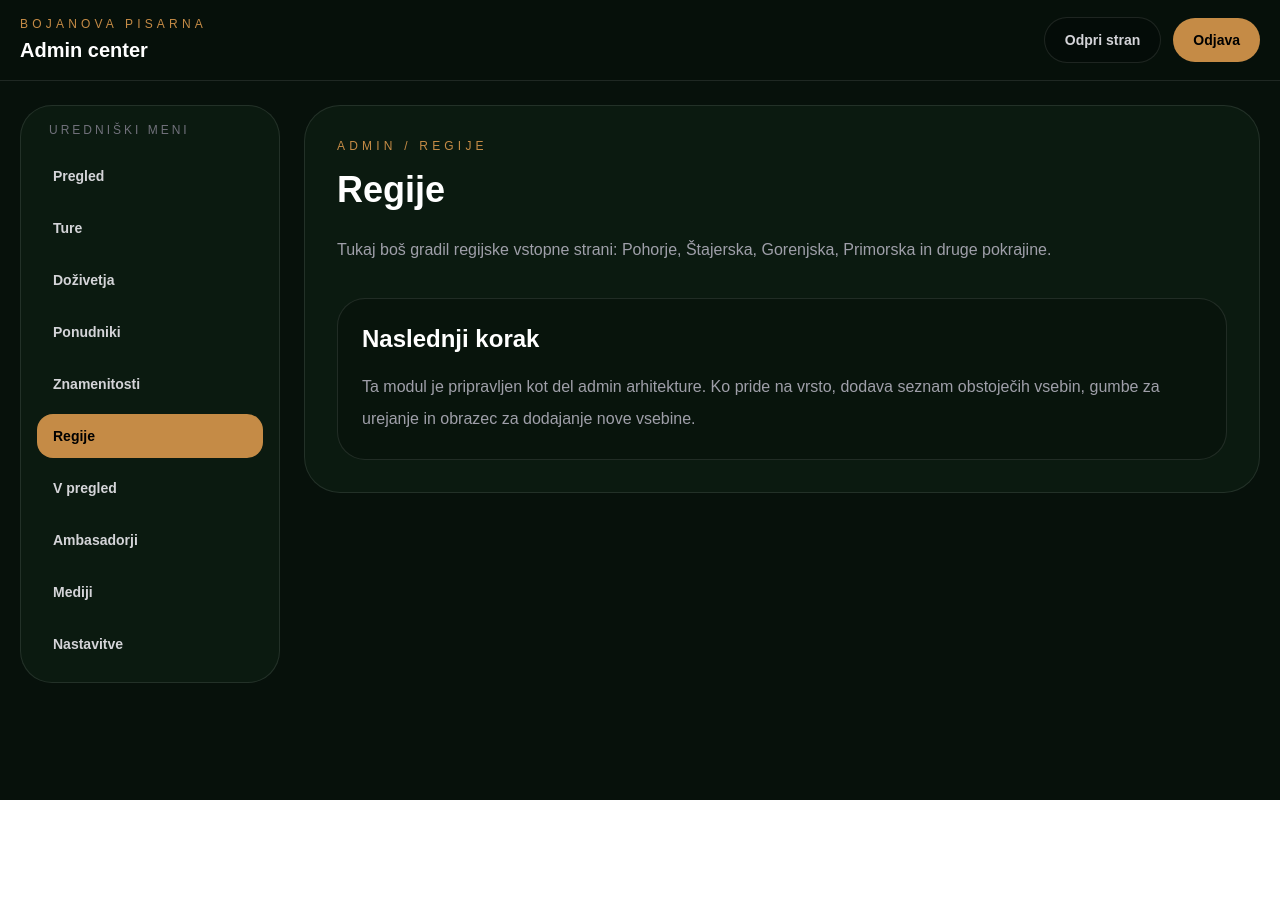
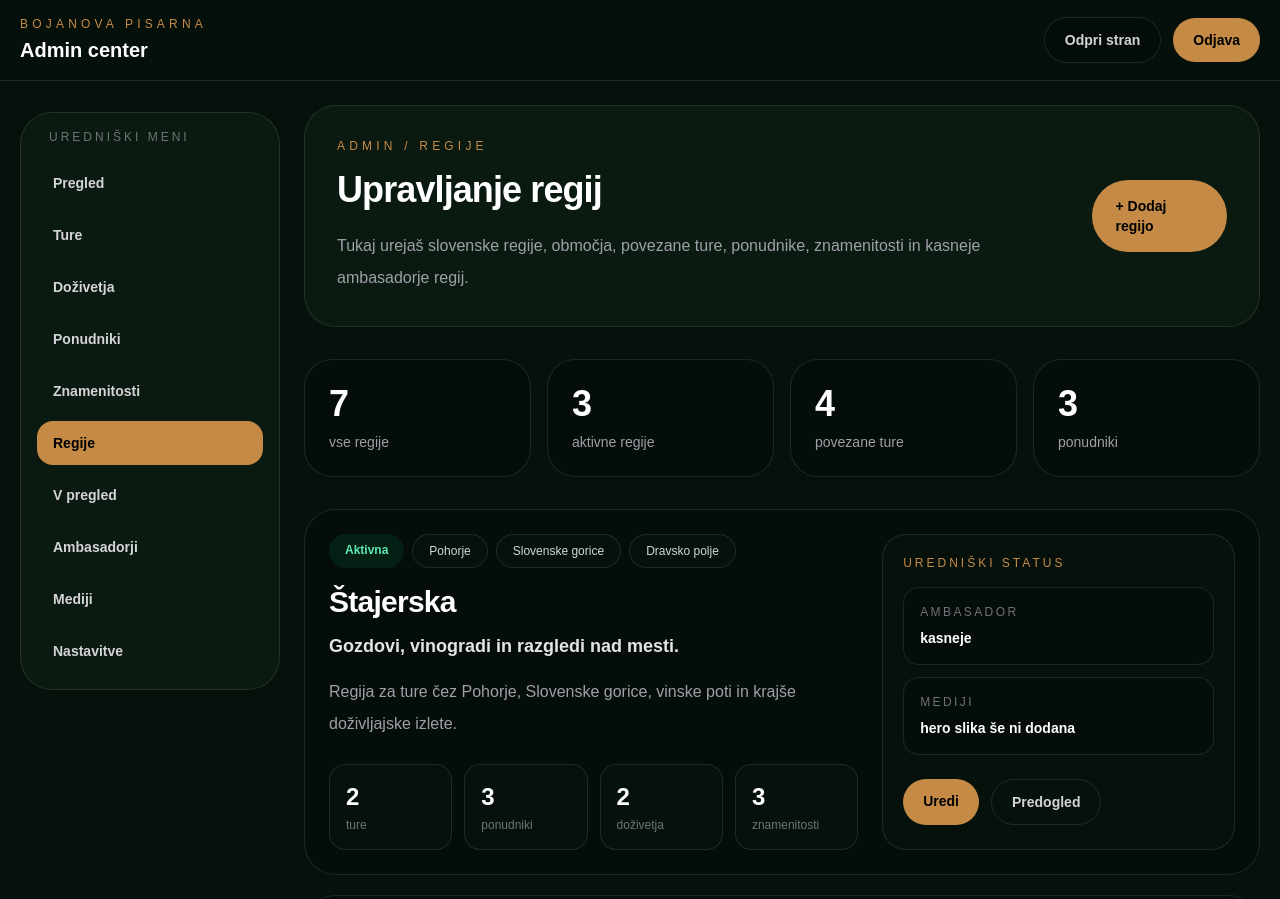
Before and after one commit to rabojan/bojan-on-bike-app, a Next.js app: page /admin/regije in a window 1280 px wide. Shown: the top 899 px of the page. Before the commit the page ends 800 px from the top, so only its background shows below. Built offline with nearby package versions, Linux system fonts and the light colour scheme; sample sign-in values are in the browser's storage.

Commit message:
Add admin regions overview

```diff
--- a/app/admin/regije/page.tsx
+++ b/app/admin/regije/page.tsx
@@ -1,28 +1,283 @@
+import Link from "next/link";
+
 import AdminShell from "@/components/AdminShell";
 
-export default function AdminPlaceholderPage() {
+const regions = [
+  {
+    name: "Štajerska",
+    slug: "stajerska",
+    status: "Aktivna",
+    headline: "Gozdovi, vinogradi in razgledi nad mesti.",
+    description:
+      "Regija za ture čez Pohorje, Slovenske gorice, vinske poti in krajše doživljajske izlete.",
+    areas: ["Pohorje", "Slovenske gorice", "Dravsko polje"],
+    trails: 2,
+    providers: 3,
+    experiences: 2,
+    points: 3,
+    ambassador: "kasneje",
+  },
+  {
+    name: "Koroška",
+    slug: "koroska",
+    status: "V pripravi",
+    headline: "Mirne doline, gozdne ceste in gorski značaj.",
+    description:
+      "Koroška bo namenjena turam z več narave, manj gneče in močnim lokalnim karakterjem.",
+    areas: ["Dravska dolina", "Peca", "Uršlja gora"],
+    trails: 0,
+    providers: 0,
+    experiences: 0,
+    points: 0,
+    ambassador: "ni določen",
+  },
+  {
+    name: "Gorenjska",
+    slug: "gorenjska",
+    status: "Aktivna",
+    headline: "Alpski razgledi, jezera in poti ob vodi.",
+    description:
+      "Regija za alpske pobege, družinske ture, razgledne poti in kolesarske dneve ob vodi.",
+    areas: ["Bled", "Bohinj", "Kranjska Gora"],
+    trails: 1,
+    providers: 0,
+    experiences: 0,
+    points: 0,
+    ambassador: "kasneje",
+  },
+  {
+    name: "Primorska",
+    slug: "primorska",
+    status: "Aktivna",
+    headline: "Sonce, burja, Kras in poti proti morju.",
+    description:
+      "Primorska povezuje razglede, kulinariko, kamnite vasi, doline rek in daljše gravel dneve.",
+    areas: ["Soška dolina", "Kras", "Vipavska dolina"],
+    trails: 1,
+    providers: 0,
+    experiences: 0,
+    points: 0,
+    ambassador: "kasneje",
+  },
+  {
+    name: "Notranjska",
+    slug: "notranjska",
+    status: "V pripravi",
+    headline: "Jezera, gozdovi in skrivnostni kraški svet.",
+    description:
+      "Notranjska bo odlična za mirnejše ture, naravne posebnosti in poti z močnim občutkom odkrivanja.",
+    areas: ["Cerkniško jezero", "Rakov Škocjan", "Snežnik"],
+    trails: 0,
+    providers: 0,
+    experiences: 0,
+    points: 0,
+    ambassador: "ni določen",
+  },
+  {
+    name: "Dolenjska",
+    slug: "dolenjska",
+    status: "V pripravi",
+    headline: "Mehki griči, reke, zidanice in počasnejši ritem.",
+    description:
+      "Dolenjska je prostor za vinske poti, družinske ture, rečne odseke in lokalne postanke.",
+    areas: ["Krka", "Gorjanci", "Novo mesto"],
+    trails: 0,
+    providers: 0,
+    experiences: 0,
+    points: 0,
+    ambassador: "ni določen",
+  },
+  {
+    name: "Prekmurje",
+    slug: "prekmurje",
+    status: "V pripravi",
+    headline: "Ravnine, termalni kraji, Mura in odprti horizonti.",
+    description:
+      "Prekmurje bo primerno za lahkotnejše ture, e-bike dneve, kulinariko in družinske izlete.",
+    areas: ["Mura", "Goričko", "Moravske Toplice"],
+    trails: 0,
+    providers: 0,
+    experiences: 0,
+    points: 0,
+    ambassador: "ni določen",
+  },
+];
+
+const activeRegions = regions.filter((region) => region.status === "Aktivna").length;
+const totalTrails = regions.reduce((sum, region) => sum + region.trails, 0);
+const totalProviders = regions.reduce((sum, region) => sum + region.providers, 0);
+const totalPoints = regions.reduce((sum, region) => sum + region.points, 0);
+
+export default function AdminRegionsPage() {
   return (
     <AdminShell active="regije">
-      <section className="rounded-[36px] border border-white/10 bg-[#0b1a10] p-8">
-        <div className="text-xs uppercase tracking-[0.35em] text-[#c58b46]">
-          Admin / Regije
-        </div>
+      <div className="space-y-8">
+        <section className="rounded-[32px] border border-white/10 bg-[#0b1a10] p-8 md:flex md:items-center md:justify-between md:gap-8">
+          <div>
+            <p className="mb-4 text-xs uppercase tracking-[0.35em] text-[#c58b46]">
+              Admin / Regije
+            </p>
+            <h1 className="text-4xl font-black tracking-tight text-white">
+              Upravljanje regij
+            </h1>
+            <p className="mt-5 max-w-3xl text-base leading-8 text-zinc-400">
+              Tukaj urejaš slovenske regije, območja, povezane ture,
+              ponudnike, znamenitosti in kasneje ambasadorje regij.
+            </p>
+          </div>
 
-        <h1 className="mt-4 text-4xl font-black">Regije</h1>
+          <Link
+            href="/admin/regije/nova"
+            className="mt-6 inline-flex rounded-full bg-[#c58b46] px-6 py-4 text-sm font-bold text-black md:mt-0"
+          >
+            + Dodaj regijo
+          </Link>
+        </section>
 
-        <p className="mt-6 max-w-3xl leading-8 text-zinc-400">
-          Tukaj boš gradil regijske vstopne strani: Pohorje, Štajerska, Gorenjska, Primorska in druge pokrajine.
-        </p>
+        <section className="grid gap-4 md:grid-cols-4">
+          <div className="rounded-[28px] border border-white/10 bg-black/20 p-6">
+            <div className="text-4xl font-black">{regions.length}</div>
+            <div className="mt-2 text-sm text-zinc-400">vse regije</div>
+          </div>
 
-        <div className="mt-8 rounded-[28px] border border-white/10 bg-black/20 p-6">
-          <div className="text-2xl font-black">Naslednji korak</div>
-          <p className="mt-4 leading-8 text-zinc-400">
-            Ta modul je pripravljen kot del admin arhitekture. Ko pride na vrsto,
-            dodava seznam obstoječih vsebin, gumbe za urejanje in obrazec za
-            dodajanje nove vsebine.
+          <div className="rounded-[28px] border border-white/10 bg-black/20 p-6">
+            <div className="text-4xl font-black">{activeRegions}</div>
+            <div className="mt-2 text-sm text-zinc-400">aktivne regije</div>
+          </div>
+
+          <div className="rounded-[28px] border border-white/10 bg-black/20 p-6">
+            <div className="text-4xl font-black">{totalTrails}</div>
+            <div className="mt-2 text-sm text-zinc-400">povezane ture</div>
+          </div>
+
+          <div className="rounded-[28px] border border-white/10 bg-black/20 p-6">
+            <div className="text-4xl font-black">{totalProviders}</div>
+            <div className="mt-2 text-sm text-zinc-400">ponudniki</div>
+          </div>
+        </section>
+
+        <section className="grid gap-5">
+          {regions.map((region) => (
+            <article
+              key={region.slug}
+              className="rounded-[32px] border border-white/10 bg-black/20 p-6"
+            >
+              <div className="grid gap-6 xl:grid-cols-[1.2fr_0.8fr]">
+                <div>
+                  <div className="mb-4 flex flex-wrap gap-2">
+                    <span
+                      className={`rounded-full px-4 py-2 text-xs font-bold ${
+                        region.status === "Aktivna"
+                          ? "bg-emerald-500/10 text-emerald-300"
+                          : "bg-yellow-500/10 text-yellow-300"
+                      }`}
+                    >
+                      {region.status}
+                    </span>
+
+                    {region.areas.map((area) => (
+                      <span
+                        key={area}
+                        className="rounded-full border border-white/10 bg-[#07110b] px-4 py-2 text-xs text-zinc-300"
+                      >
+                        {area}
+                      </span>
+                    ))}
+                  </div>
+
+                  <h2 className="text-3xl font-black tracking-tight text-white">
+                    {region.name}
+                  </h2>
+
+                  <p className="mt-3 text-lg font-bold text-zinc-200">
+                    {region.headline}
+                  </p>
+
+                  <p className="mt-4 max-w-3xl text-base leading-8 text-zinc-400">
+                    {region.description}
+                  </p>
+
+                  <div className="mt-6 grid gap-3 sm:grid-cols-4">
+                    <div className="rounded-2xl border border-white/10 bg-[#07110b] p-4">
+                      <div className="text-2xl font-black">{region.trails}</div>
+                      <div className="mt-1 text-xs text-zinc-500">ture</div>
+                    </div>
+
+                    <div className="rounded-2xl border border-white/10 bg-[#07110b] p-4">
+                      <div className="text-2xl font-black">{region.providers}</div>
+                      <div className="mt-1 text-xs text-zinc-500">ponudniki</div>
+                    </div>
+
+                    <div className="rounded-2xl border border-white/10 bg-[#07110b] p-4">
+                      <div className="text-2xl font-black">{region.experiences}</div>
+                      <div className="mt-1 text-xs text-zinc-500">doživetja</div>
+                    </div>
+
+                    <div className="rounded-2xl border border-white/10 bg-[#07110b] p-4">
+                      <div className="text-2xl font-black">{region.points}</div>
+                      <div className="mt-1 text-xs text-zinc-500">znamenitosti</div>
+                    </div>
+                  </div>
+                </div>
+
+                <div className="rounded-[24px] border border-white/10 bg-[#07110b] p-5">
+                  <div className="mb-4 text-xs uppercase tracking-[0.25em] text-[#c58b46]">
+                    Uredniški status
+                  </div>
+
+                  <div className="grid gap-3 text-sm">
+                    <div className="rounded-2xl border border-white/10 bg-black/20 p-4">
+                      <div className="text-xs uppercase tracking-[0.2em] text-zinc-500">
+                        Ambasador
+                      </div>
+                      <div className="mt-2 font-bold">{region.ambassador}</div>
+                    </div>
+
+                    <div className="rounded-2xl border border-white/10 bg-black/20 p-4">
+                      <div className="text-xs uppercase tracking-[0.2em] text-zinc-500">
+                        Mediji
+                      </div>
+                      <div className="mt-2 font-bold">
+                        hero slika še ni dodana
+                      </div>
+                    </div>
+                  </div>
+
+                  <div className="mt-6 flex flex-wrap gap-3">
+                    <Link
+                      href={`/admin/regije/${region.slug}`}
+                      className="rounded-full bg-[#c58b46] px-5 py-3 text-sm font-bold text-black"
+                    >
+                      Uredi
+                    </Link>
+
+                    <Link
+                      href={`/ture?pokrajina=${region.slug}`}
+                      className="rounded-full border border-white/10 px-5 py-3 text-sm font-semibold text-zinc-300"
+                    >
+                      Predogled
+                    </Link>
+                  </div>
+                </div>
+              </div>
+            </article>
+          ))}
+        </section>
+
+        <section className="rounded-[32px] border border-white/10 bg-[#0b1a10] p-8">
+          <p className="mb-4 text-xs uppercase tracking-[0.35em] text-[#c58b46]">
+            Naslednja faza
           </p>
-        </div>
-      </section>
+          <h2 className="text-3xl font-black tracking-tight text-white">
+            Regije bodo kasneje povezane z ambasadorji.
+          </h2>
+          <p className="mt-4 max-w-3xl text-base leading-8 text-zinc-400">
+            Ko bo modul ambasadorjev pripravljen, bo lahko vsaka regija dobila
+            lokalnega urednika, priporočene ture, izpostavljene ponudnike in
+            svoj uredniški status.
+          </p>
+        </section>
+      </div>
     </AdminShell>
   );
 }
```
